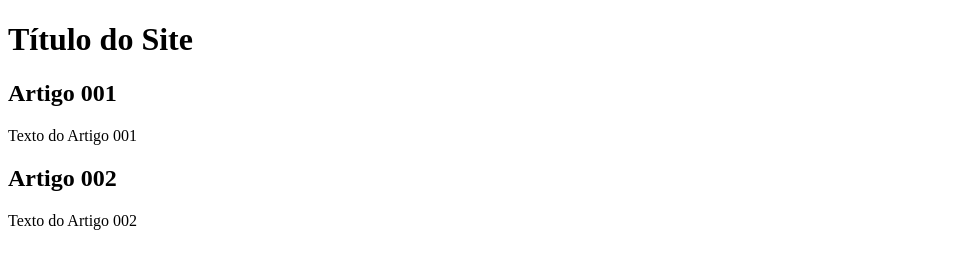
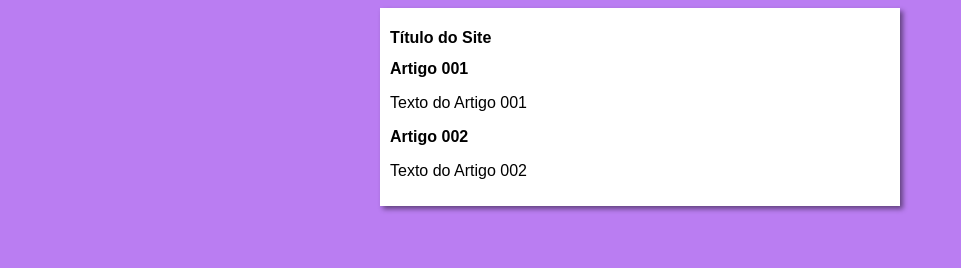
Before and after one commit to Mateus-Alberti-Antonelo/projeto-site-teste, a plain HTML site: page index.html in a window 1280 px wide. Shown: the whole page, without its empty margins (0-961 px from the left). Drawn offline with Linux system fonts and the light colour scheme.

Commit message:
Iniciando o Design

```diff
--- /dev/null
+++ b/estilos/style.css
@@ -0,0 +1,16 @@
+* {
+    font-family: Arial, Helvetica, sans-serif;
+    font-size: 16px;
+}
+
+body{
+    background-color: rgb(186, 125, 242);
+}
+
+main{
+    background-color: white;
+    width: 500px;
+    margin: auto;
+    padding: 10px;
+    box-shadow: 3px 3px 5px rgba(0, 0, 0, 0.473);
+}
--- a/index.html
+++ b/index.html
@@ -5,6 +5,7 @@
     <meta name="viewport" content="width=
     , initial-scale=1.0">
     <title>Título do Site</title>
+    <link rel="stylesheet" href="estilos/style.css">
 </head>
 <body>
     <main>
```
